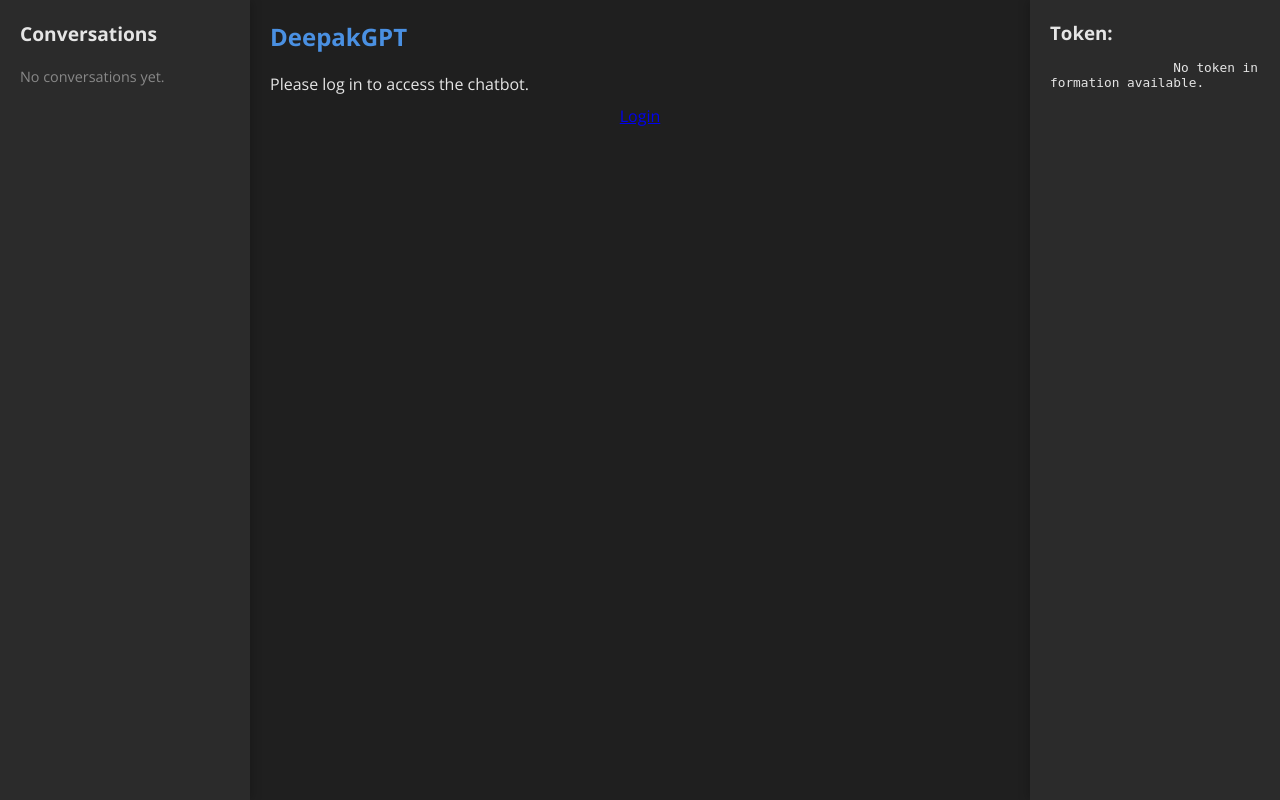
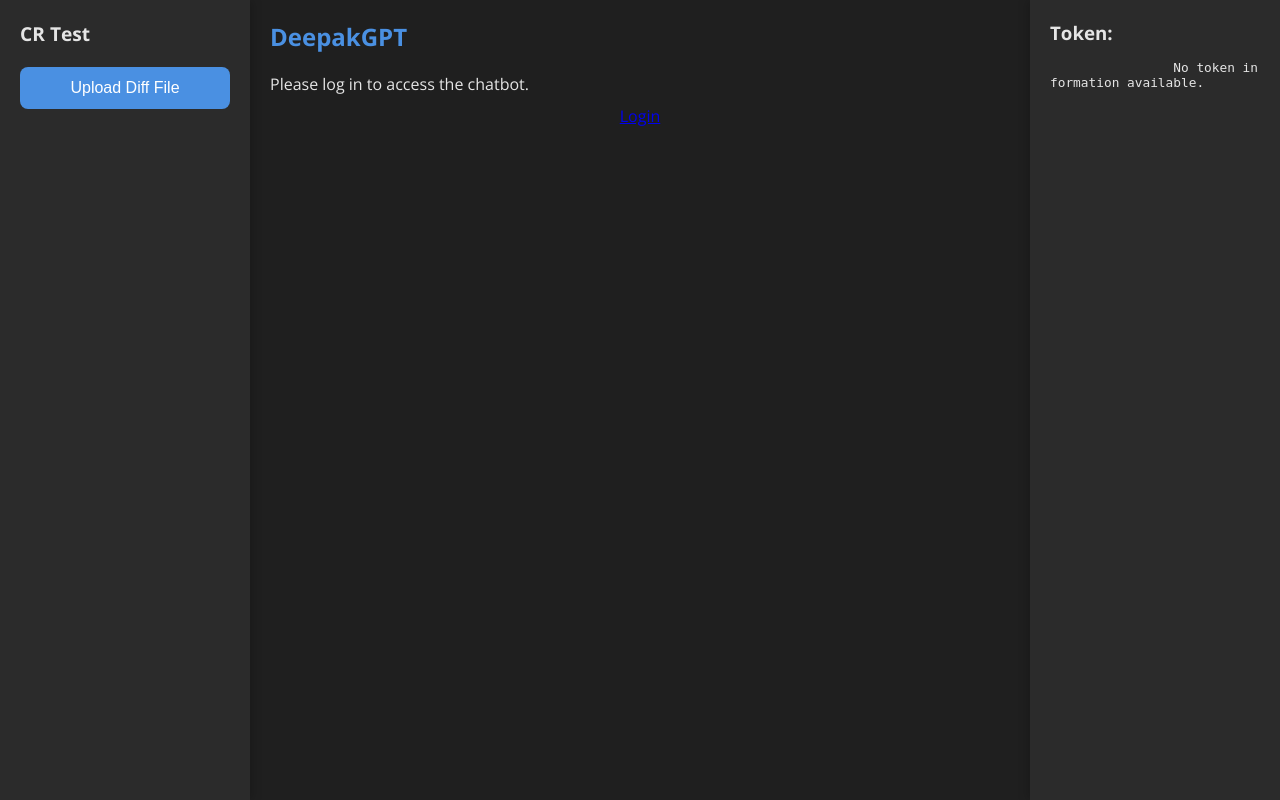
Before and after one commit to deeepakb/app, a Flask app: template templates/index.html in a window 1280 px wide. Run offline with Flask 3, Linux system fonts and the light colour scheme; the template is opened without the code that fills it, so the values that code supplies are empty; some libraries are stand-ins or nearby versions.

Commit message:
improved code, added diff button but no functionality

```diff
--- a/templates/index.html
+++ b/templates/index.html
@@ -5,9 +5,18 @@
     <meta name="viewport" content="width=device-width, initial-scale=1.0">
     <link href="https://fonts.googleapis.com/css2?family=Open+Sans:wght@300;400;600;700&display=swap" rel="stylesheet">
     <link rel="icon" href="/favicon.png" type="image/png">
-    <link href="https://cdnjs.cloudflare.com/ajax/libs/prism/1.24.1/themes/prism-tomorrow.min.css" rel="stylesheet" />
-    <script src="https://cdnjs.cloudflare.com/ajax/libs/prism/1.24.1/prism.min.js"></script>
-    <script src="https://cdnjs.cloudflare.com/ajax/libs/prism/1.24.1/components/prism-java.min.js"></script>
+    <link href="https://cdnjs.cloudflare.com/ajax/libs/prism/1.29.0/themes/prism-tomorrow.min.css" rel="stylesheet" />
+    <link href="https://cdnjs.cloudflare.com/ajax/libs/prism/1.29.0/plugins/line-numbers/prism-line-numbers.min.css" rel="stylesheet" />
+    <script src="https://cdnjs.cloudflare.com/ajax/libs/prism/1.29.0/prism.min.js"></script>
+    <script src="https://cdnjs.cloudflare.com/ajax/libs/prism/1.29.0/plugins/line-numbers/prism-line-numbers.min.js"></script>
+    <!-- Add languages you need -->
+    <script src="https://cdnjs.cloudflare.com/ajax/libs/prism/1.29.0/components/prism-python.min.js"></script>
+    <script src="https://cdnjs.cloudflare.com/ajax/libs/prism/1.29.0/components/prism-sql.min.js"></script>
+    <script src="https://cdnjs.cloudflare.com/ajax/libs/prism/1.29.0/components/prism-javascript.min.js"></script>
+    <script src="https://cdnjs.cloudflare.com/ajax/libs/prism/1.29.0/components/prism-bash.min.js"></script>
+    <script src="https://cdnjs.cloudflare.com/ajax/libs/prism/1.29.0/components/prism-clike.min.js"></script>
+        <meta http-equiv="Content-Type" content="text/html; charset=UTF-8">
+    <meta http-equiv="X-UA-Compatible" content="IE=edge">
 
     <title>Chatbot Interface</title>
     <style>
@@ -316,17 +315,51 @@
     #start-message.hide {
         animation: fadeOutUp 0.5s forwards;
     }
+    .upload-button {
+    width: 100%;
+    padding: 12px;
+    background-color: #4a90e2;
+    color: white;
+    border: none;
+    border-radius: 8px;
+    cursor: pointer;
+    font-size: 1rem;
+    transition: background-color 0.3s;
+}
+
+.upload-button:hover {
+    background-color: #357abd;
+}
+
+.file-list {
+    margin-top: 20px;
+    color: #e5e5e5;
+}
+
+.file-item {
+    padding: 10px;
+    margin: 5px 0;
+    background-color: #333;
+    border-radius: 4px;
+    font-size: 0.9rem;
+    word-break: break-all;
+}
 
 
     </style>
 </head>
 <body>
-    <div id="sidebar-left">
-        <h3 style="font-size: 1.2rem; color: #e5e5e5; margin-bottom: 20px;">Conversations</h3>
+    <!-- Replace the existing sidebar-left div with this -->
+<div id="sidebar-left">
+    <h3 style="font-size: 1.2rem; color: #e5e5e5; margin-bottom: 20px;">CR Test</h3>
 
-                <p style="color: #888; font-size: 0.9rem;">No conversations yet.</p>
-                    </ul>
+    <div class="upload-section">
+        <input type="file" id="file-input" style="display: none;" accept=".diff,.patch">
+        <button id="upload-button" class="upload-button">Upload Diff File</button>
+        <div id="file-list" class="file-list"></div>
     </div>
+</div>
+
 
     <div id="chat-container">
         <div id="logo">DeepakGPT</div>
@@ -454,8 +486,7 @@
 
                 messagesDiv.scrollTop = messagesDiv.scrollHeight;
 
-                // Disable input while bot is thinking
-                isBotThinking = true;
+                    isBotThinking = true;
                 setInputState(true);
 
                 try {
@@ -469,11 +500,13 @@
 
                     loadingMessage.remove();
 
+
+
                     const botMessage = document.createElement('div');
                     botMessage.className = 'message bot';
                     botMessage.innerHTML = data.response || 'Sorry, I could not process your request.';
                     messagesDiv.appendChild(botMessage);
-                    Prism.highlightAll();
+                    Prism.highlightAll(botMessage);
 
                     messagesDiv.scrollTop = messagesDiv.scrollHeight;
                 } catch (error) {
@@ -529,6 +561,41 @@ clearChatButton.addEventListener('click', async () => {
 });
 
 
+document.getElementById('upload-button').addEventListener('click', () => {
+    document.getElementById('file-input').click();
+});
+
+document.getElementById('file-input').addEventListener('change', (event) => {
+    const file = event.target.files[0];
+    if (file) {
+        const reader = new FileReader();
+        reader.onload = (e) => {
+            // Create a new file item in the list
+            const fileList = document.getElementById('file-list');
+            fileList.innerHTML = ''; // Clear previous files
+
+            // Create container for file info
+            const fileItem = document.createElement('div');
+            fileItem.className = 'file-item';
+
+            // Add file name
+            const fileName = document.createElement('div');
+            fileName.className = 'file-name';
+            fileName.textContent = file.name;
+
+            // Add file content
+            const fileContent = document.createElement('pre');
+            fileContent.className = 'file-content';
+            fileContent.textContent = e.target.result;
+
+            // Append elements
+            fileItem.appendChild(fileName);
+            fileItem.appendChild(fileContent);
+            fileList.appendChild(fileItem);
+        };
+        reader.readAsText(file);
+    }
+});
 
     </script>
 
```
Also changed, not shown: other parts of templates/index.html (+51 -63 lines), app_2.py (+21 -23 lines).
